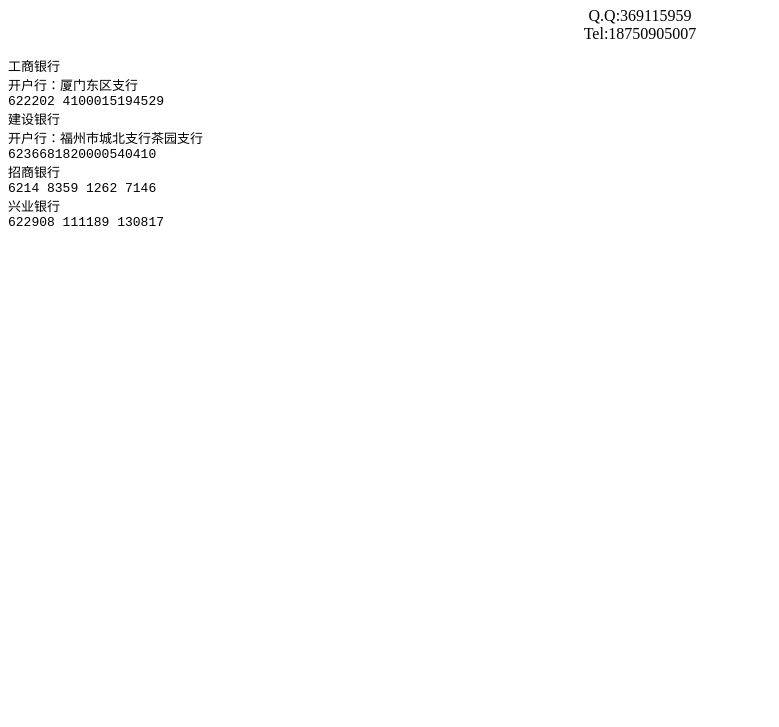
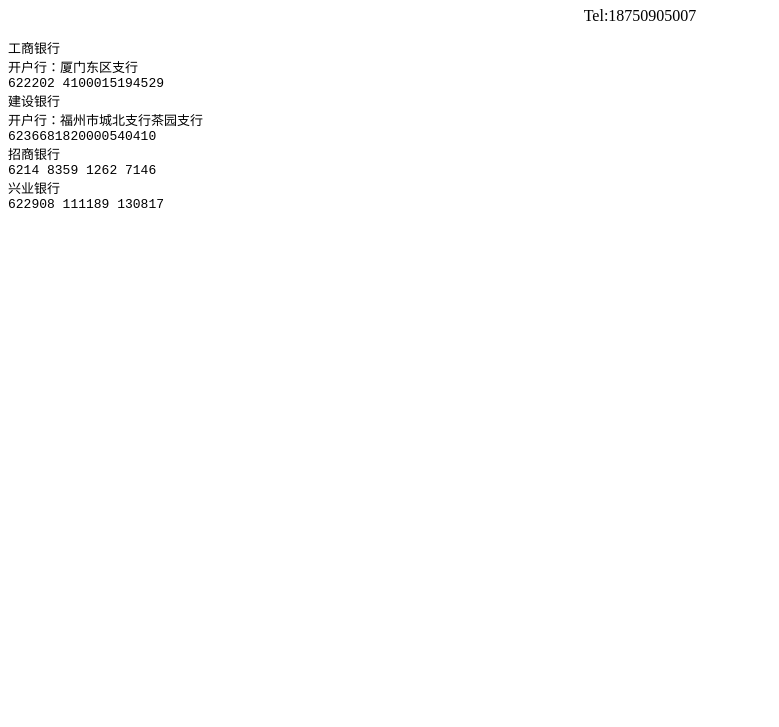
Before and after one commit to yanxiyang/yanxiyang.github.io, a plain HTML site: page index.html in a window 1280 px wide. Shown: the part 73-800 px from the top of the page, without its empty margins (0-779 px from the left). Drawn offline with Linux system fonts and the light colour scheme.

Commit message:
Update index.html

```diff
--- a/index.html
+++ b/index.html
@@ -7,7 +7,6 @@
   </head>
   <body>
 <center><h1>Hello World</h1></center>
-<center>Q.Q:369115959</center>
 <center>Tel:18750905007</center>
 <pre>
 工商银行
```
